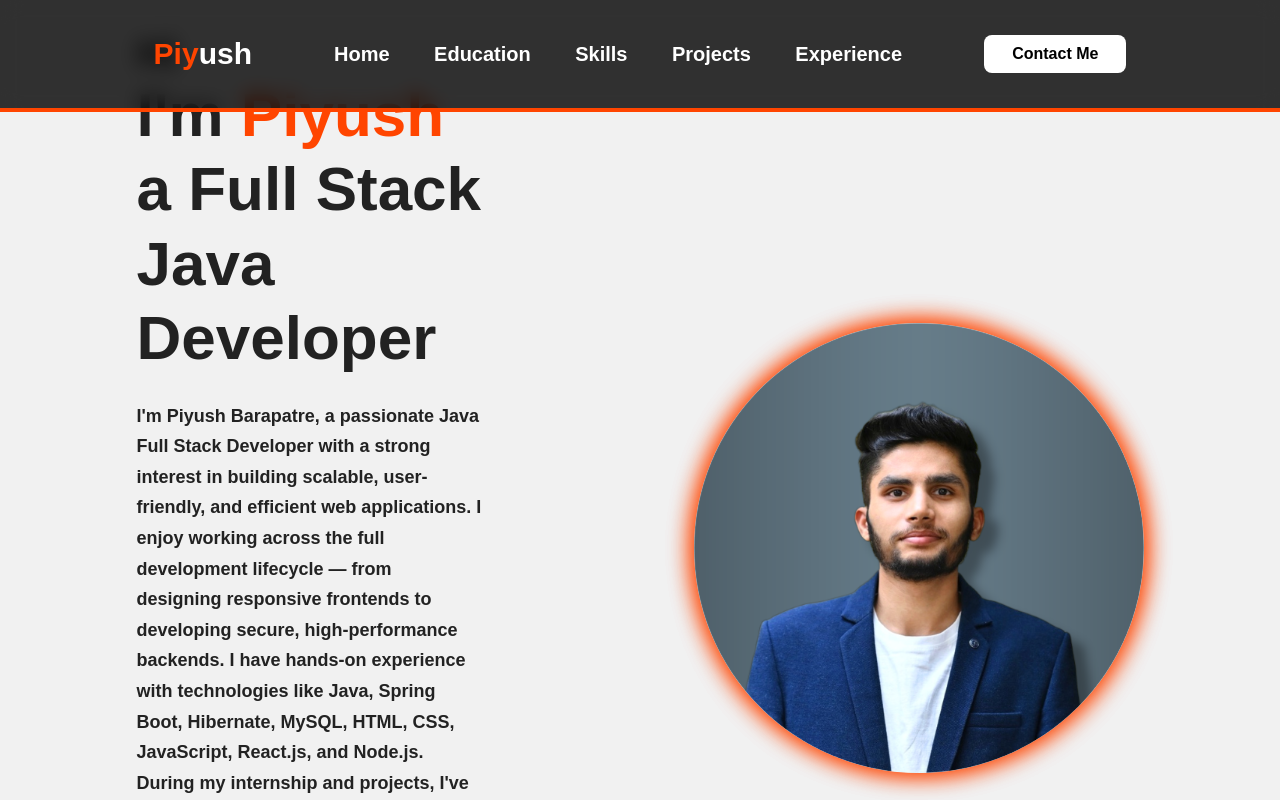
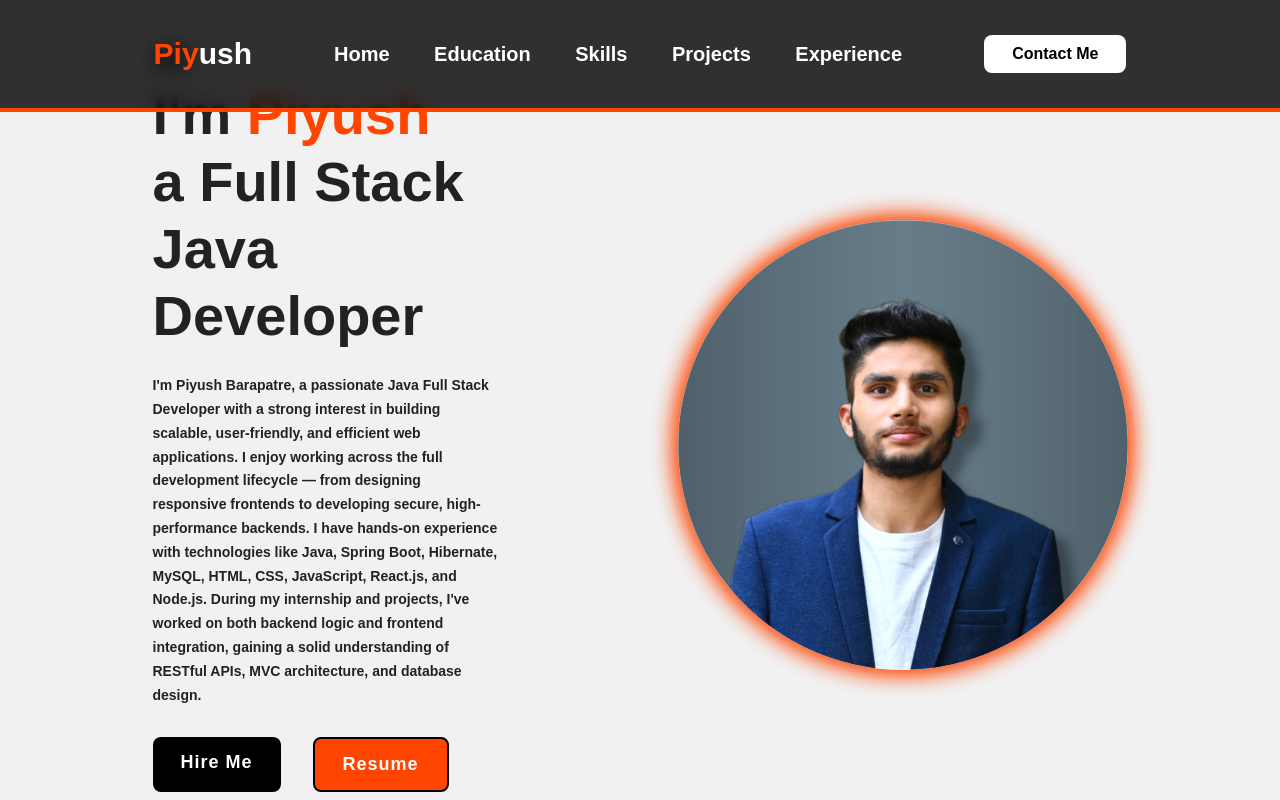
Before and after one commit to Piyush-Barapatre/My-Portfolio, a plain HTML site: page index.html in a window 1280 px wide. Shown: the top 800 px of the page. Drawn offline with nearby package versions, Linux system fonts and the light colour scheme; files whose address does not match are found by name.

Commit message:
Update style.css

```diff
--- a/style.css
+++ b/style.css
@@ -85,7 +85,7 @@ body{
     background: rgb(241, 241, 241);
     flex-direction: row;
     align-items: center;
-    gap: 7em;
+    gap: 5em;
     padding: 30px 12% 0;
   }
 
@@ -93,14 +93,14 @@ body{
     max-width: 800px;
   }
   .home-content h3 {
-    font-size: 42px;
+    font-size: 38px;
   }
   .home-content h1 {
-    font-size: 62px;
+    font-size: 56px;
     line-height: 1.2;
   }
   .home-content p {
-    font-size: 18px;
+    font-size: 14px;
     margin: 25px 0 30px;
   }
 
```
